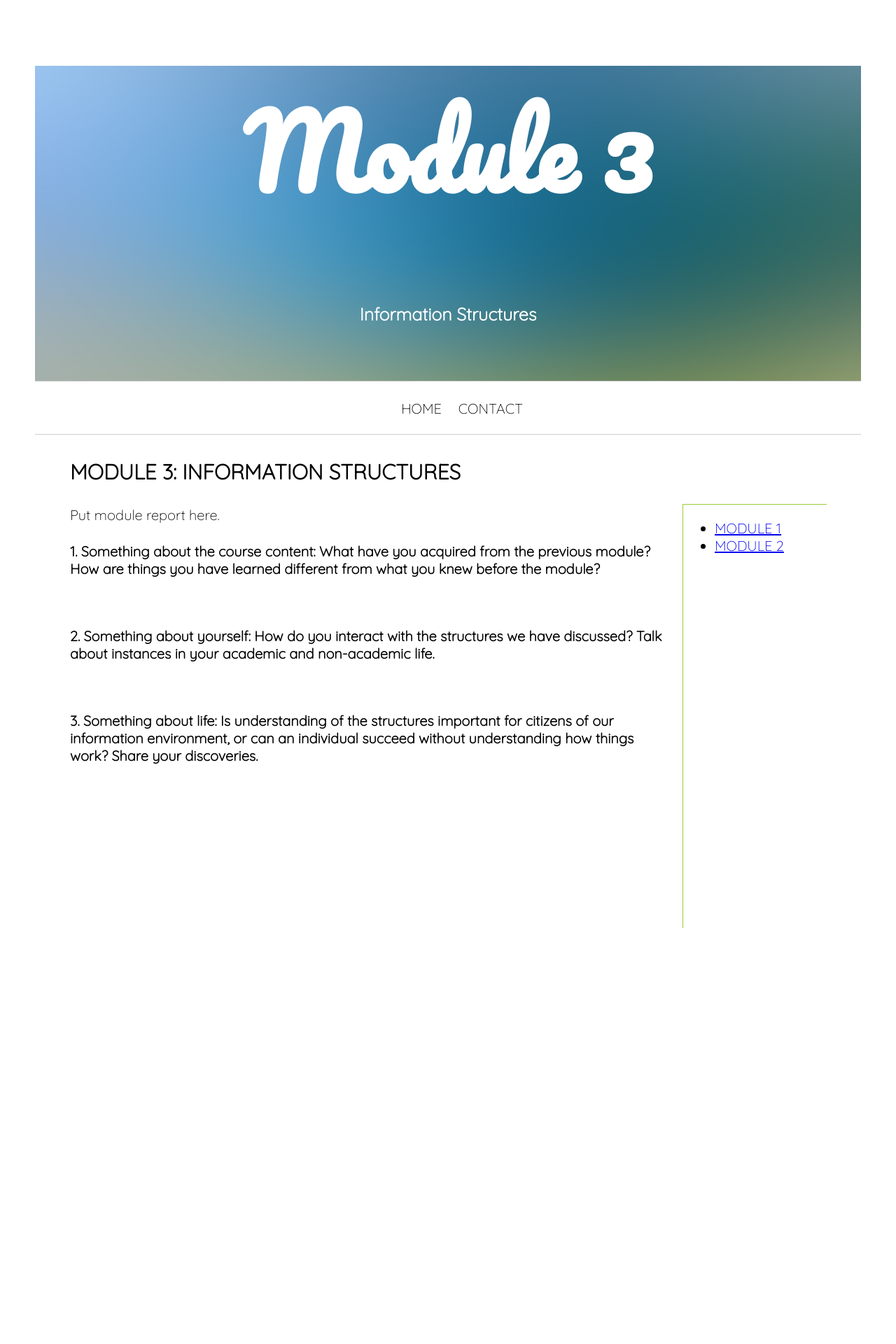
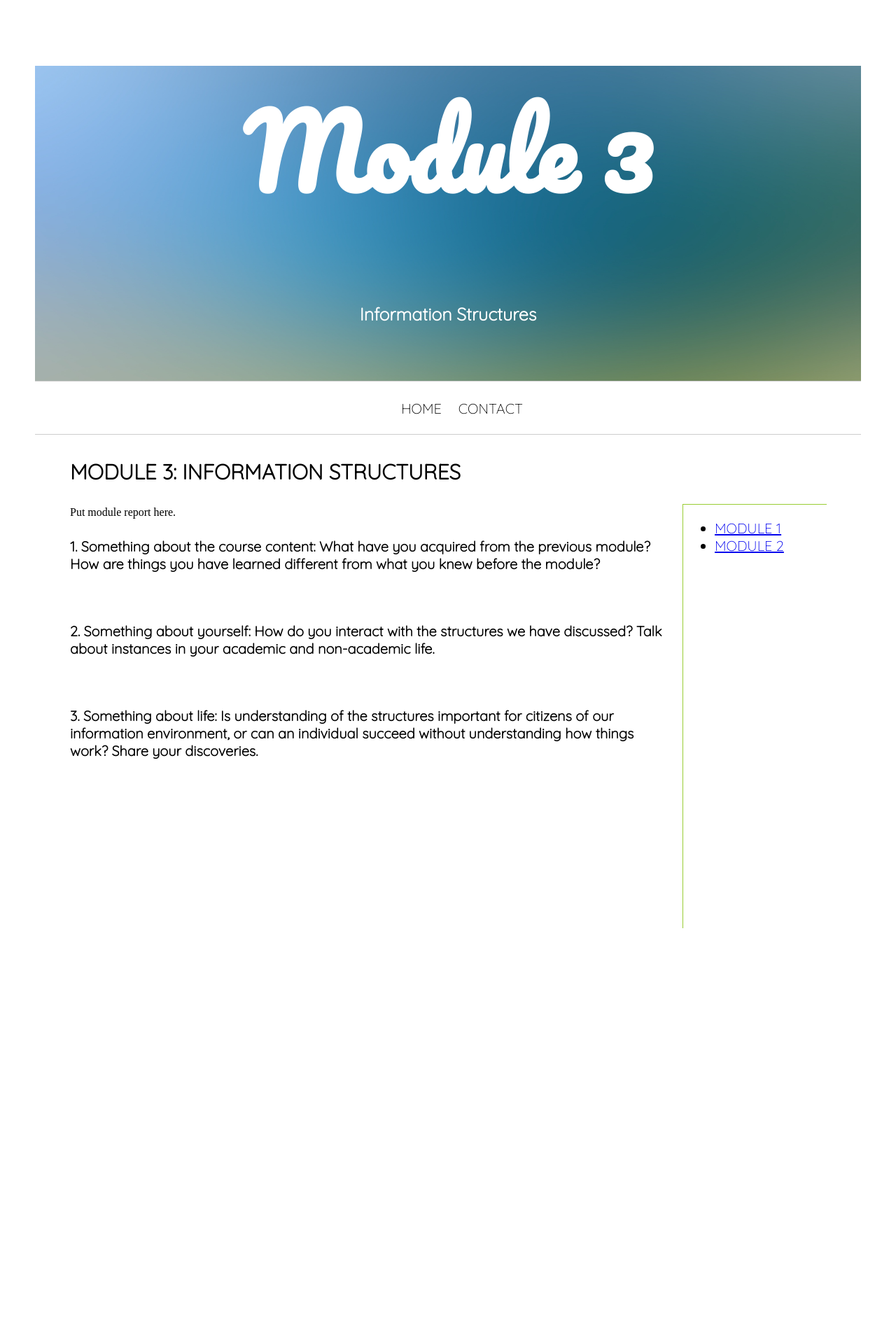
Before and after one commit to rcmetcalf/rcmetcalf.github.io, a Jekyll site: the page gooey/index.html, which Jekyll copies as it is, in a window 1280 px wide. Shown: the top 1920 px of the page at 70% size. Built offline with Jekyll 4.4.1, drawn with Linux system fonts in a browser that asks for light colours; Markdown is read by kramdown in place of the engine named in the settings.

```diff
--- a/gooey/index.html
+++ b/gooey/index.html
@@ -34,11 +34,11 @@
 
 	<div class="block1">
 		<h3>Module 3: Information Structures</h3>
-			<p> Put module report here. <br>
+			 Put module report here. <br>
 			<h4>1. Something about the course content: What have you acquired from the previous module? How are things you have learned different from what you knew before the module?</h4><br>
 			<h4>2. Something about yourself: How do you interact with the structures we have discussed? Talk about instances in your academic and non-academic life.</h4><br>
 			<h4>3. Something about life: Is understanding of the structures important for citizens of our information environment, or can an individual succeed without understanding how things work? Share your discoveries.</h4><br>
-			</p>
+
 	</div>
 
   </body>
```
